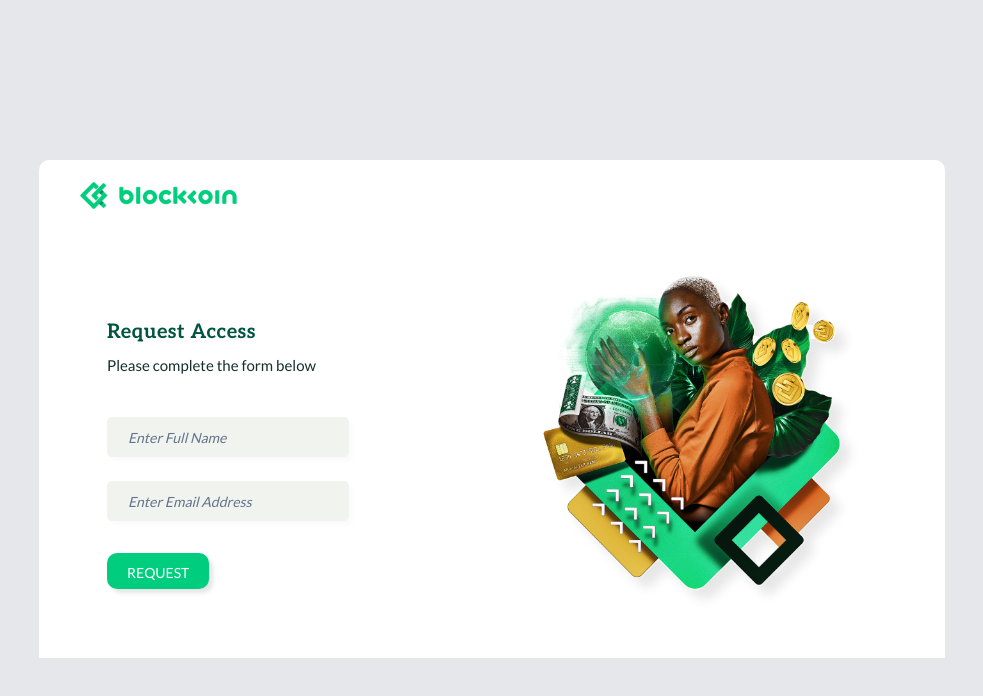
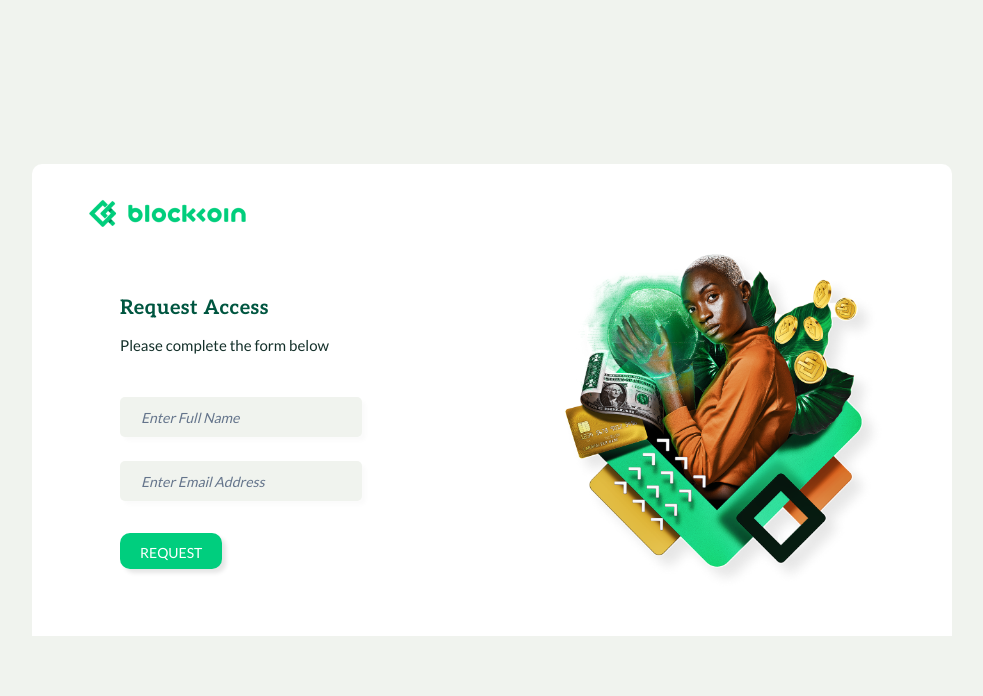
Before and after one commit to shahbazkhaliddev786/full-stack-nextjs-dashboard, a Next.js app: page /access in a window 1280 px wide. Shown: the top 696 px of the page, without its empty margins (148-1131 px from the left). Built offline with nearby package versions, Linux system fonts and the light colour scheme.

Commit message:
access page spaces, font sizes bugs are resolved

```diff
--- a/components/access/index.tsx
+++ b/components/access/index.tsx
@@ -2,18 +2,17 @@ import Link from "next/link";
 import Image from "next/image";
 import AuthForm from "./form";
 
-
 export default function AccessMain() {
     return (
         <>
-            <main className="w-screen h-screen bg-gray-200 flex justify-center items-center">
-                <section className="bg-white w-[90%] max-w-[56.625rem] h-[90%] max-h-[30rem] dark:bg-gray-800 rounded-[0.625rem] flex flex-col justify-center items-center">
-                    <div className="w-full p-6 lg:p-6 lg:flex lg:justify-between lg:items-center">
+            <main className="w-screen h-screen py-[100px] px-[180px] bg-[#F0F3EE] flex justify-center items-center">
+                <section className="bg-white w-[100%] dark:bg-gray-800 rounded-[0.625rem] flex flex-col justify-center items-center">
+                    <div className="w-full pt-[20px] pl-[40px] lg:flex lg:justify-between lg:items-center">
                         <Link href="/"><Image width={191} height={59} src="/logo.png" alt="Logo" /></Link>
                     </div>
 
-                    <div className="w-full flex-grow bg-white dark:bg-gray-800 flex justify-center items-center">
-                        <div className="w-full flex flex-col px-6 mx-auto lg:flex-row lg:items-center">
+                    <div className="w-full -mt-4 flex-grow bg-white flex justify-center items-center gap-[117px]">
+                        <div className="w-full flex flex-col pl-11 mx-auto lg:flex-row lg:items-center">
 
                             <div className="w-full lg:w-1/2 flex flex-col items-center lg:items-start">
                                 <div className="lg:max-w-lg px-11  text-center lg:text-left">
@@ -21,7 +20,7 @@ export default function AccessMain() {
                                         Request Access
                                     </h2>
 
-                                    <div className="mt-2 space-y-5">
+                                    <div className="mt-[12px]">
                                         <h4 className="flex items-center justify-center lg:justify-start text-gray-700 dark:text-gray-200">
                                             <span className="text-[15px] text-[#14302A] font-lato">Please complete the form below</span>
                                         </h4>
```
